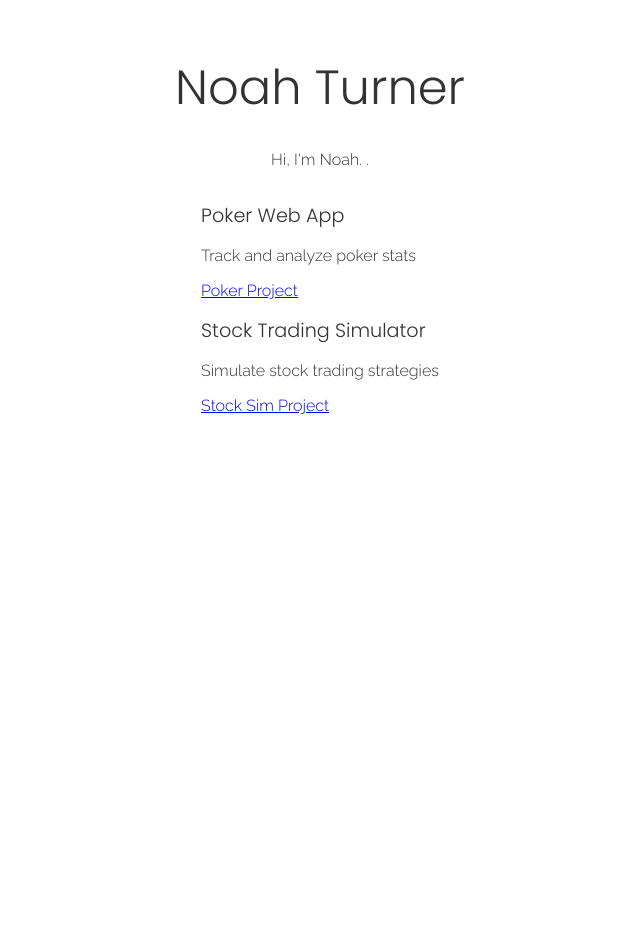
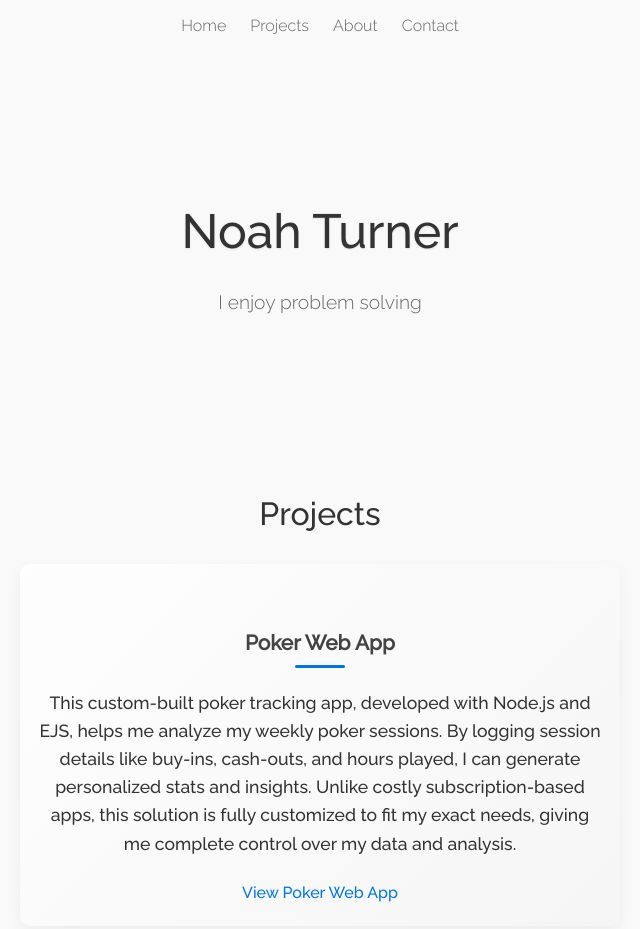
Before and after one commit to nojay5/personal-website-landing, a plain HTML site: page index.html in a window 1280 px wide. Shown: the top 929 px of the page, without its empty margins (320-960 px from the left). Before the commit the page ends 800 px from the top, so only its background shows below. Drawn offline with Linux system fonts and the light colour scheme.

Commit message:
style changes

```diff
--- a/index.html
+++ b/index.html
@@ -7,30 +7,59 @@
     <link rel="stylesheet" href="style.css">
     <link rel="stylesheet" href="https://fonts.googleapis.com/css2?family=Raleway:wght@300;500&display=swap">
     <link rel="stylesheet" href="https://fonts.googleapis.com/css2?family=Poppins:wght@300;500&display=swap">
-
 </head>
 <body>
 
-    <h1>Noah Turner</h1>
+    <!-- Navigation Menu -->
+    <nav>
+        <ul>
+            <li><a href="#home">Home</a></li>
+            <!-- <li><a href="#experience">Experience</a></li> -->
+            <li><a href="#projects">Projects</a></li>
+            <li><a href="#about">About</a></li>
+            <li><a href="#contact">Contact</a></li>
+        </ul>
+    </nav>
 
-    <div class="intro">
-        <p>Hi, I'm Noah. .</p>
+    <!-- Header Section -->
+    <header id="home">
+        <h1>Noah Turner</h1>
+        <p>I enjoy problem solving</p>
+    </header>
 
-    </div>
+    <!-- Projects Section -->
+    <section id="projects">
+        <h2>Projects</h2>
 
-    <div class="projects">
-        <div class="project-card">
-            <h2>Poker Web App</h2>
-            <p>Track and analyze poker stats</p>
-            <a href="http://13.57.4.178:8001">Poker Project</a>
+        <div class="project">
+            <h3>Poker Web App</h3>
+            <p>This custom-built poker tracking app, developed with Node.js and EJS, helps me analyze my weekly poker sessions. By logging session details like buy-ins, cash-outs, and hours played, I can generate personalized stats and insights. Unlike costly subscription-based apps, this solution is fully customized to fit my exact needs, giving me complete control over my data and analysis.</p>
+            <a href="http://13.57.4.178:8001">View Poker Web App</a>
         </div>
-        <div class="project-card">
-            <h2>Stock Trading Simulator</h2>
-            <p>Simulate stock trading strategies</p>
-            <a href="http://13.57.4.178:8002">Stock Sim Project</a>
+
+        <div class="project">
+            <h3>Stock Trading Simulator</h3>
+            <p>StockSensei is a comprehensive stock trading simulator that empowers users to explore financial markets without real-world financial risks. Developed using Node.js, Docker, and EJS, this platform enables users to simulate trades, track performance, and stay updated with real-time market news and articles. Log in with username: <strong>admin</strong> and password: <strong>123</strong> to explore the platform and experience realistic stock market data.</p>
+            <a href="http://13.57.4.178:8060">View Stock Trading Simulator</a>
         </div>
-        <!-- Add more project cards as needed -->
-    </div>
+
+        <div class="project">
+            <h3>Cart Pole DQN</h3>
+            <p>A reinforcement learning project using OpenAI Gym to control a cart-pole system through Deep Q-Learning.</p>
+        </div>
+    </section>
+
+    <!-- About Section -->
+    <section id="about">
+        <h2>About</h2>
+        <p>Hi, I'm Noah, a Computer Science student at the University of Colorado Boulder, focusing on Data Science, Machine Learning, and Web Applications. Currently seeking internship opportunities to apply my skills in the tech industry.</p>
+    </section>
+
+    <!-- Contact Section -->
+    <section id="contact">
+        <h2>Contact</h2>
+        <p>Let's connect! Reach out at <a href="mailto:nojayturner5@gmail.com">nojayturner5@gmail.com</a> or find me on <a href="https://www.linkedin.com/in/noah-turner-725822313/">LinkedIn</a> and <a href="https://github.com/nojay5">GitHub</a>.</p>
+    </section>
 
 </body>
 </html>
--- a/style.css
+++ b/style.css
@@ -1,30 +1,137 @@
-/* General Styles */
+/* General Styling */
 body {
-    background-color: #ffffff;
-    font-family: 'Raleway', Arial, sans-serif;
+    font-family: 'Raleway', sans-serif;
     color: #333;
+    background-color: #f9f9f9;
     margin: 0;
-    padding: 20px;
+    padding: 0;
     display: flex;
     flex-direction: column;
     align-items: center;
-}
-
-h1 {
-    font-family: 'Poppins', Arial, sans-serif;
-    font-size: 3em;
-    font-weight: 300; /* Thinner weight for a sharp look */
-    margin-bottom: 10px;
     text-align: center;
 }
 
-.intro, .project-card {
-    font-family: 'Raleway', Arial, sans-serif;
-    font-weight: 300; /* Light weight for clean look */
+a {
+    color: #0073e6;
+    text-decoration: none;
+    transition: color 0.2s;
 }
 
-.project-card h2 {
-    font-family: 'Poppins', Arial, sans-serif;
+a:hover {
+    color: #005bb5;
+}
+
+/* Centered Content */
+section {
+    max-width: 600px; /* Narrow width */
+    margin: 2em auto;
+    padding: 1.5em 0;
+}
+
+/* Navigation Styles */
+nav ul {
+    list-style: none;
+    padding: 1em;
+    margin: 0;
+    display: flex;
+    gap: 1.5em;
+    font-weight: 300;
+}
+
+nav ul li a {
+    color: #666;
+    font-weight: 300;
+}
+
+/* Header Section */
+header {
+    padding-top: 15vh;
+    margin-bottom: 10vh;
+    color: #333;
+}
+
+header h1 {
+    font-size: 3em;
+    font-weight: 500;
+    color: #333;
+    text-shadow: 0px 1px 2px rgba(0, 0, 0, 0.1);
+}
+
+header p {
     font-size: 1.2em;
     font-weight: 300;
+    color: #666;
+    margin-top: 0.5em;
 }
+
+/* Organic Section Styling */
+#projects h2,
+#about h2,
+#contact h2 {
+    font-size: 2em;
+    color: #333;
+    font-weight: 400;
+    margin-bottom: 1em;
+}
+
+/* Project title styling with subtle underlines */
+#projects h3 {
+    font-size: 1.3em;
+    color: #444;
+    position: relative;
+    margin-top: 2em;
+    margin-bottom: 0.5em;
+    color: #444;
+}
+
+#projects h3:after {
+    content: "";
+    display: block;
+    width: 50px;
+    height: 3px;
+    background-color: #0073e6;
+    margin: 0.5em auto 1em; /* Centered line under each title */
+    border-radius: 2px;
+}
+
+/* Text styling */
+#projects p, #about p, #contact p {
+    font-size: 1.1em;
+    margin: 0.5em 0 1em;
+    line-height: 1.6;
+}
+
+/* Link Styling */
+#projects a, #contact a {
+    font-weight: 500;
+    color: #0073e6;
+    display: inline-block;
+    margin-top: 0.5em;
+}
+
+#projects a:hover, #contact a:hover {
+    color: #005bb5;
+}
+
+/* Divider Styling */
+.section-divider {
+    width: 100%;
+    max-width: 600px;
+    height: 1px;
+    background-color: #ddd;
+    margin: 3em auto; /* Space between sections */
+}
+
+/* Background effect for individual project sections */
+.project {
+    background: linear-gradient(135deg, rgba(255,255,255,0.8), rgba(245,245,245,0.9));
+    padding: 1.5em 1em;
+    border-radius: 10px;
+    margin-bottom: 2em;
+    box-shadow: 0 6px 15px rgba(0, 0, 0, 0.05);
+    transition: background-color 0.3s;
+}
+
+.project:hover {
+    background: linear-gradient(135deg, rgba(250,250,250,1), rgba(240,240,240,1));
+}
```
Also changed, not shown: 1 other file.
